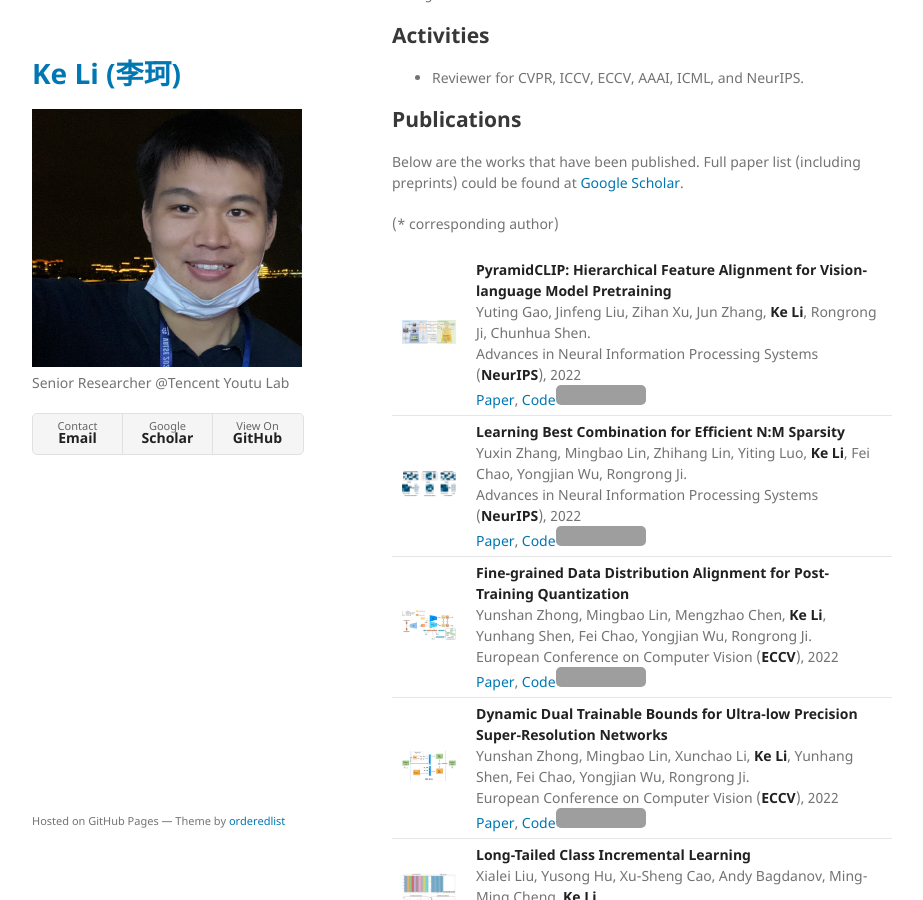
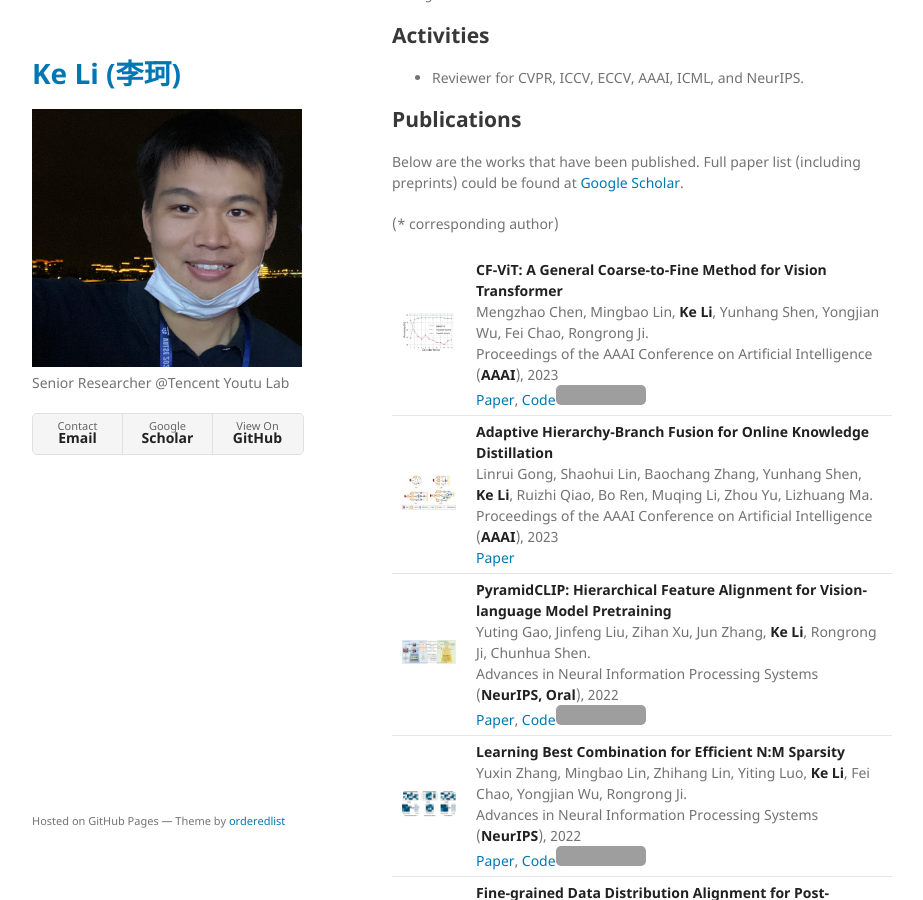
Before and after one commit to keli-61/keli-61.github.io, a Jekyll site: the page built from index.md, in a window 1280 px wide and 900 px high, scrolled down 285 px. Shown: the whole window, without its empty margins (178-1101 px from the left). Built offline with Jekyll 4.4.1, drawn with Linux system fonts in a browser that asks for light colours; our own code applies the rules of GitHub Pages for plain Markdown files; grey boxes are pictures that could not be loaded.

Commit message:
update aaai23

```diff
--- a/index.md
+++ b/index.md
@@ -17,7 +17,9 @@ Below are the works that have been published. Full paper list (including preprin
 
 (* corresponding author)
 
-| <img src="assets/img/NeurIPS2022_PyramidCLIP.jpg" alt="drawing" width="150" /> | **PyramidCLIP: Hierarchical Feature Alignment for Vision-language Model Pretraining**<br />Yuting Gao, Jinfeng Liu, Zihan Xu, Jun Zhang, **Ke Li**, Rongrong Ji, Chunhua Shen.<br />Advances in Neural Information Processing Systems (**NeurIPS**), 2022<br />[Paper](https://arxiv.org/abs/2204.14095), [Code](https://github.com/Yuting-Gao/PyramidCLIP)<img style="border: 0px;padding: 0px;border-radius: 5px;" src="https://img.shields.io/github/stars/Yuting-Gao/PyramidCLIP.svg" alt="GitHub stars" title="" />|
+| <img src="assets/img/AAAI23_CF_ViT.jpg" alt="drawing" width="150" /> | **CF-ViT: A General Coarse-to-Fine Method for Vision Transformer**<br />Mengzhao Chen, Mingbao Lin, **Ke Li**, Yunhang Shen, Yongjian Wu, Fei Chao, Rongrong Ji.<br />Proceedings of the AAAI Conference on Artificial Intelligence (**AAAI**), 2023<br />[Paper](https://arxiv.org/abs/2203.03821), [Code](https://github.com/ChenMnZ/CF-ViT)<img style="border: 0px;padding: 0px;border-radius: 5px;" src="https://img.shields.io/github/stars/ChenMnZ/CF-ViT.svg" alt="GitHub stars" title="" /> |
+| <img src="assets/img/AAAI23_AHBF.jpg" alt="drawing" width="150" /> | **Adaptive Hierarchy-Branch Fusion for Online Knowledge Distillation**<br />Linrui Gong, Shaohui Lin, Baochang Zhang, Yunhang Shen, **Ke Li**, Ruizhi Qiao, Bo Ren, Muqing Li, Zhou Yu, Lizhuang Ma.<br />Proceedings of the AAAI Conference on Artificial Intelligence (**AAAI**), 2023<br />[Paper](http://keli.info) |
+| <img src="assets/img/NeurIPS2022_PyramidCLIP.jpg" alt="drawing" width="150" /> | **PyramidCLIP: Hierarchical Feature Alignment for Vision-language Model Pretraining**<br />Yuting Gao, Jinfeng Liu, Zihan Xu, Jun Zhang, **Ke Li**, Rongrong Ji, Chunhua Shen.<br />Advances in Neural Information Processing Systems (**NeurIPS, Oral**), 2022<br />[Paper](https://arxiv.org/abs/2204.14095), [Code](https://github.com/Yuting-Gao/PyramidCLIP)<img style="border: 0px;padding: 0px;border-radius: 5px;" src="https://img.shields.io/github/stars/Yuting-Gao/PyramidCLIP.svg" alt="GitHub stars" title="" />|
 | <img src="assets/img/NeurIPS2022_NM.jpg" alt="drawing" width="150" /> | **Learning Best Combination for Efficient N:M Sparsity**<br />Yuxin Zhang, Mingbao Lin, Zhihang Lin, Yiting Luo, **Ke Li**, Fei Chao, Yongjian Wu, Rongrong Ji.<br />Advances in Neural Information Processing Systems (**NeurIPS**), 2022<br />[Paper](https://arxiv.org/abs/2206.06662), [Code](https://github.com/zyxxmu/LBC)<img style="border: 0px;padding: 0px;border-radius: 5px;" src="https://img.shields.io/github/stars/zyxxmu/LBC.svg" alt="GitHub stars" title="" /> |
 | <img src="assets/img/ECCV2022_fine.jpg" alt="drawing" width="150" /> | **Fine-grained Data Distribution Alignment for Post-Training Quantization**<br />Yunshan Zhong, Mingbao Lin, Mengzhao Chen, **Ke Li**, Yunhang Shen, Fei Chao, Yongjian Wu, Rongrong Ji.<br />European Conference on Computer Vision (**ECCV**), 2022<br />[Paper](https://arxiv.org/abs/2109.04186), [Code](https://github.com/zysxmu/FDDA)<img style="border: 0px;padding: 0px;border-radius: 5px;" src="https://img.shields.io/github/stars/zysxmu/FDDA.svg" alt="GitHub stars" title="" />|
 | <img src="assets/img/ECCV2022_dynamic.jpg" alt="drawing" width="150" /> | **Dynamic Dual Trainable Bounds for Ultra-low Precision Super-Resolution Networks**<br />Yunshan Zhong, Mingbao Lin, Xunchao Li, **Ke Li**, Yunhang Shen, Fei Chao, Yongjian Wu, Rongrong Ji.<br />European Conference on Computer Vision (**ECCV**), 2022<br />[Paper](https://arxiv.org/abs/2203.03844), [Code](https://github.com/zysxmu/DDTB)<img style="border: 0px;padding: 0px;border-radius: 5px;" src="https://img.shields.io/github/stars/zysxmu/DDTB.svg" alt="GitHub stars" title="" /> |
```
Also changed, not shown: assets/img/AAAI23_AHBF.jpg (added), assets/img/AAAI23_CF_ViT.jpg (added), 1 other file.
